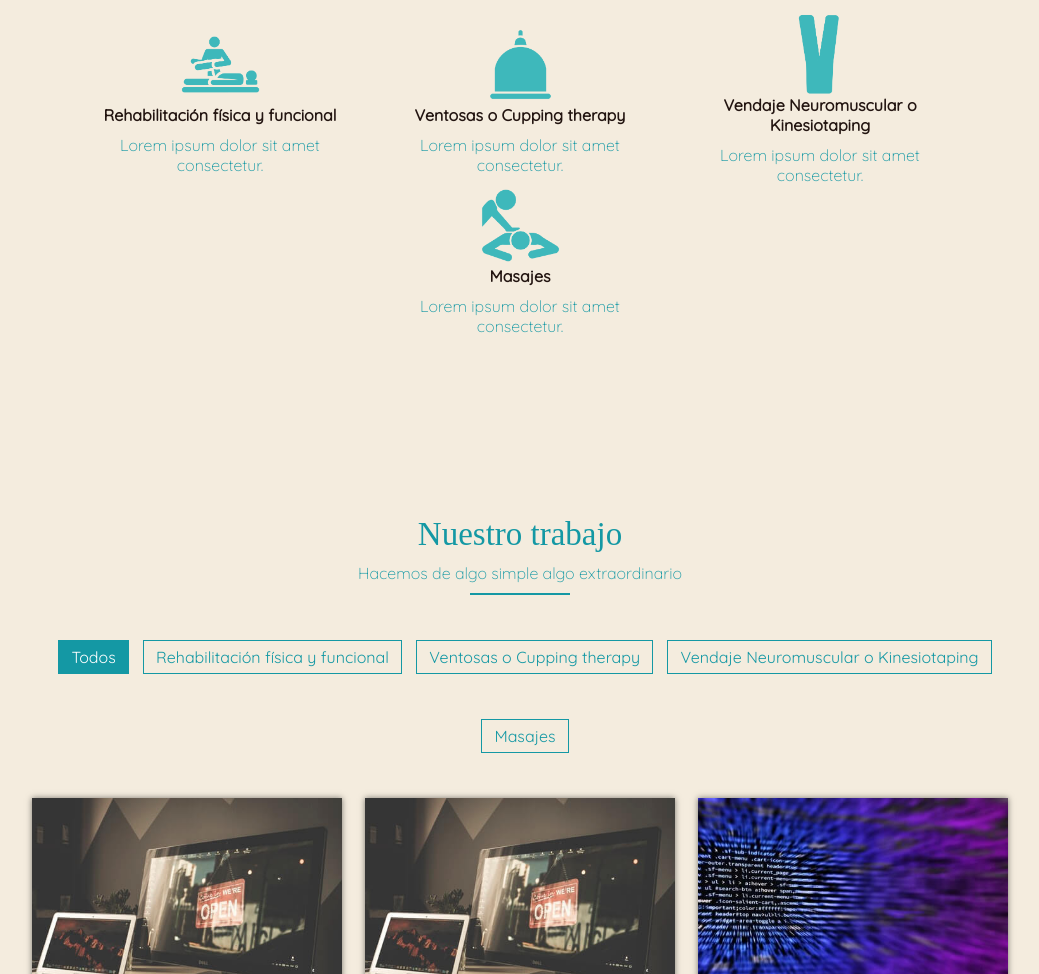
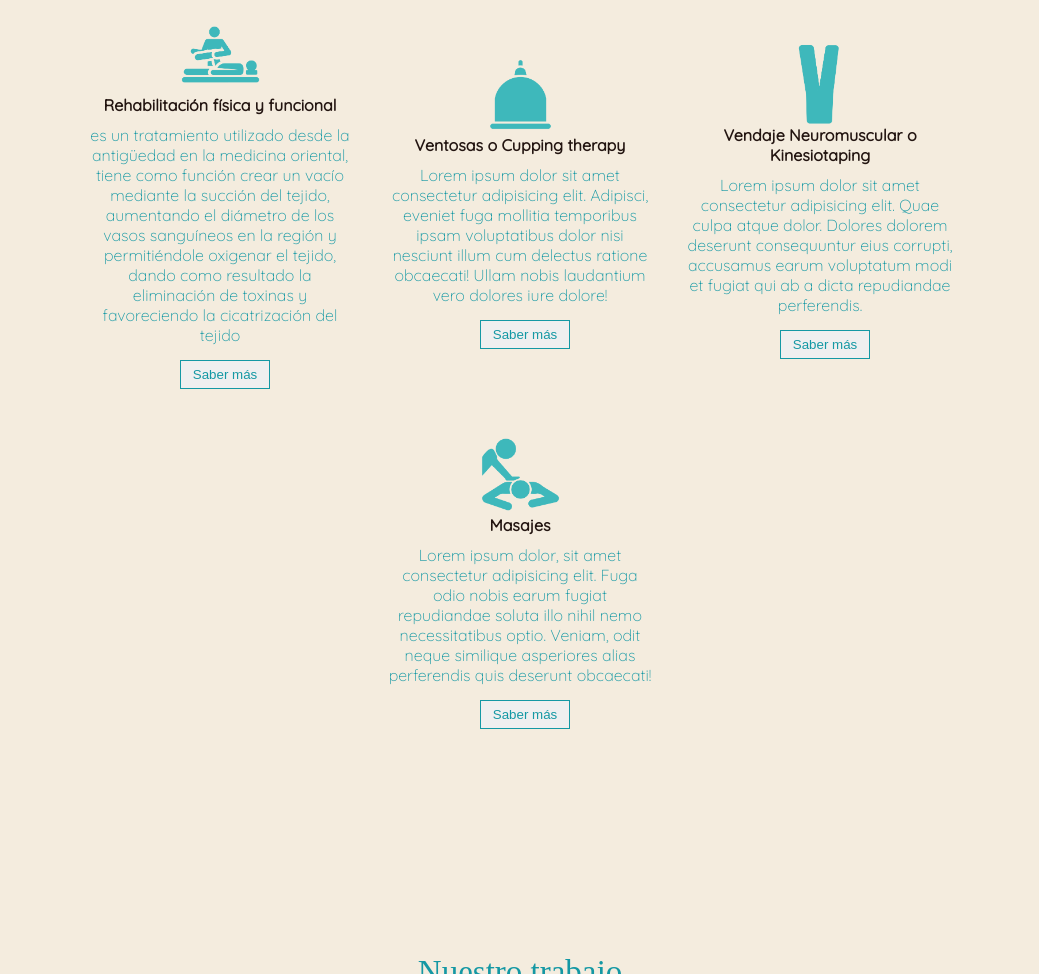
Before and after one commit to JeissonArcadio778/pafisio, a plain HTML site: page index.html in a window 1280 px wide. Shown: the part 1000-1974 px from the top of the page, without its empty margins (120-1159 px from the left). Drawn offline with Linux system fonts and the light colour scheme; a web font is replaced by a local one.

```diff
--- a/estilos.css
+++ b/estilos.css
@@ -289,7 +289,25 @@ nav .enlaces a:hover{
   color: var(--color1);
 }
 
+.botones-work button{
+  display: inline-block;
+  text-align: center;
+  margin-top: 15px;
+  margin-left: var(--espacios);
+  margin-bottom: var(--espacios-contenido);
+  padding: 6px 12px;
+  border: 1px solid var(--color1);
+  list-style: none;
+  color: var(--color1);
+}
+
 .botones-work li:hover{
+  background: var(--color1);
+  color:#fff;
+  cursor: pointer;
+}
+
+.botones-work button:hover{
   background: var(--color1);
   color:#fff;
   cursor: pointer;
--- a/index.html
+++ b/index.html
@@ -60,22 +60,36 @@
             <div class="caja-servicios">
               <img src="img/iconos pafisio_Mesa de trabajo 1 copia 2.png" alt="" />
               <h4> Rehabilitación física y funcional</h4>
-              <p>Lorem ipsum dolor sit amet consectetur.</p>
+              <p>es un tratamiento utilizado desde la antigüedad en la medicina oriental, tiene como función crear un vacío mediante la succión del tejido, aumentando el diámetro de los vasos sanguíneos en la región y permitiéndole oxigenar el tejido, dando como resultado la eliminación de toxinas y favoreciendo la cicatrización del tejido</p>
+              <div class="botones-work">
+                <button>Saber más</button>
+              </div>
+
             </div>
             <div class="caja-servicios">
               <img src="img/iconos pafisio_Mesa de trabajo 1 copia.png" alt="" />
               <h4>Ventosas o Cupping therapy</h4>
-              <p>Lorem ipsum dolor sit amet consectetur.</p>
+              <p>Lorem ipsum dolor sit amet consectetur adipisicing elit. Adipisci, eveniet fuga mollitia temporibus ipsam voluptatibus dolor nisi nesciunt illum cum delectus ratione obcaecati! Ullam nobis laudantium vero dolores iure dolore!</p>
+
+              <div class="botones-work">
+                <button>Saber más</button>
+              </div>
             </div>
             <div class="caja-servicios">
               <img src="img/iconos pafisio_Mesa de trabajo 1.png" alt="" />
               <h4>Vendaje Neuromuscular o Kinesiotaping</h4>
-              <p>Lorem ipsum dolor sit amet consectetur.</p>
+              <p>Lorem ipsum dolor sit amet consectetur adipisicing elit. Quae culpa atque dolor. Dolores dolorem deserunt consequuntur eius corrupti, accusamus earum voluptatum modi et fugiat qui ab a dicta repudiandae perferendis.</p>
+              <div class="botones-work">
+                <button>Saber más</button>
+              </div>
             </div>
             <div class="caja-servicios">
               <img src="img/iconos pafisio_Mesa de trabajo 1 copia 3.png" alt="" />
               <h4>Masajes</h4>
-              <p>Lorem ipsum dolor sit amet consectetur.</p>
+              <p>Lorem ipsum dolor, sit amet consectetur adipisicing elit. Fuga odio nobis earum fugiat repudiandae soluta illo nihil nemo necessitatibus optio. Veniam, odit neque similique asperiores alias perferendis quis deserunt obcaecati!</p>
+              <div class="botones-work">
+                <button>Saber más</button>
+              </div>
             </div>
           </div>
         </div>
```
